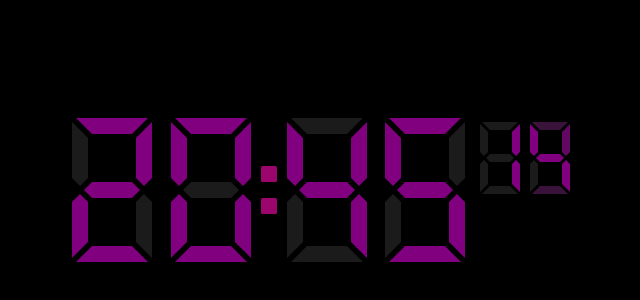
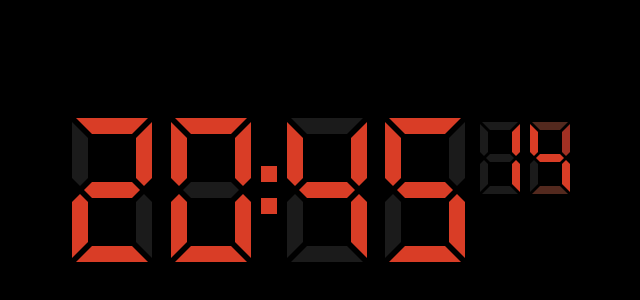
Before and after one commit to yoksel/time, a website: page index.html in a window 1280 px wide. Shown: the part 210-510 px from the top of the page, without its empty margins (340-980 px from the left). Drawn offline with Linux system fonts and the light colour scheme.

Commit message:
Change coloring

```diff
--- a/_src/css/style.scss
+++ b/_src/css/style.scss
@@ -23,13 +23,6 @@ $trans-duration: .5s;
 		border-color: $color;
 		}
 	}
-	.#{$parent}.dottes {
-		background: transparent;
-		&:before,
-		&:after {
-			background: $color;
-			}
-		}
 }
 
 /* Styles
@@ -70,6 +63,7 @@ UL {
 .dottes	{
 	display: inline-block;
 	width: $item-short;
+	background: transparent !important;
 	vertical-align: middle;
 	transition: $trans-duration;
 	&:before,
@@ -77,15 +71,16 @@ UL {
 		content: "";
 		display: block;
 		width: $item-short;
-		height: $item-short;
-		background: $item-color-off;
-        border-radius: .2em;
+		height: 0;
+		border-bottom: $item-short solid $item-color-off;
         transition: $trans-duration;
 		}
 		&:before {
 			margin-bottom: $item-short;
-			}
+		}
+
 	}
+
 /* Digit
 ----------------------------------- */
 .digit {
@@ -97,7 +92,7 @@ UL {
 	.clear {
 		clear: both;
 		}
-	.item {
+	.digit__item {
 		position: relative;
 		transition: $trans-duration;
 		&:before,
@@ -214,13 +209,3 @@ UL {
 	vertical-align: text-bottom;
 	font-size: .5em;
 	}
-/* Digit Coloring
------------------------------------ */
-
-@include digit-coloring (crimson, "js-color--crimson");
-@include digit-coloring (orange, "js-color--orange");
-@include digit-coloring (gold, "js-color--gold");
-@include digit-coloring (yellowgreen, "js-color--yellowgreen");
-@include digit-coloring (steelblue, "js-color--steelblue");
-@include digit-coloring (teal, "js-color--teal");
-@include digit-coloring (purple, "js-color--purple");
--- a/assets/js/script.js
+++ b/assets/js/script.js
@@ -12,20 +12,26 @@
 	[".item--1", ".item--2", ".item--3", ".item--4", ".item--6", ".item--7"]
 	];
 
+var head = document.querySelector('head');
+head.insertAdjacentHTML('beforeend', '<style id="coloring"></style>');
+var style_container = document.getElementById("coloring");
+
 var color_step = 0;
-var color_period = 5;
+var color_steps_max = 60;
+var color_period = 1; // time out before changing color
 var color_time_counter = 0;
-var color_prefix = "js-color";
+var color_class = "js-color--active";
 
 var digits = document.querySelectorAll('.digit');
+var digit_item_class = ".digit__item";
+var digits_items = document.querySelectorAll(".digit__item");
 var dottes = document.querySelector(".dottes");
+var dottes_items = document.querySelectorAll(".dottes__item");
 
 setTime();
 var interval = setInterval(setTime,1000);
 
-var colors = ["crimson", "orange", "gold", "yellowgreen", "steelblue", "purple"];
 
-var class_color = color_prefix + "--" + colors[colors.length - 1];
 
 function setTime() {
 
@@ -43,47 +49,50 @@ function setTime() {
 		var digit = digits[i];
 		var digit_value = +date_string.charAt(i);
 
-		// console.log	(i + ": -- DIGIT:" + digit_value);
-
-		remove_class_from_items (digit, color_prefix);
+		remove_class_from_items (digit, color_class);
+		remove_class_from_elem(dottes, color_class);
 
 		var digit_elems_classes = digits_map[digit_value];
 
 		if ( digit_elems_classes.length > 0 ){
 			for ( var l = 0; l < digit_elems_classes.length; l++ ){
 				var item = digit.querySelector(digit_elems_classes[l]);
-				item.classList.add( class_color );
+				item.classList.add( color_class  );
 				}
 		}
 
-		dottes.classList.add( class_color );
 	}
+
+	dottes.classList.add( color_class );
 
 	// Change colors
 	if ( color_time_counter == color_period ){
 		color_time_counter = 0;
-		change_color();
+		change_color_by_style();
 	}
 	else {
 		color_time_counter++;
 	}
 
+}
 
+function add_class_to_items ( elem ) {
+	var items = elem.querySelectorAll(".item");
+
+	for ( var i = 0; i < items.length; i++ ){
+		items[i].classList.add ( class_color );
+	}
 }
 
 function remove_class_from_items ( elem, class_prefix ) {
-	// console.log(elem);
 	var items = elem.querySelectorAll(".item");
 
 	for ( var i = 0; i < items.length; i++ ){
 		remove_class_from_elem(items[i], class_prefix);
 	}
-	// remove_class_from_elem(".dottes", class_prefix);
-
 }
 
 function remove_class_from_elem ( elem, class_prefix ) {
-	// console.log ("remove_class_from_elem");
 	var classes = elem.classList;
 
 	for ( var k = 0; k < classes.length; k++ ){
@@ -93,12 +102,19 @@ function remove_class_from_elem ( elem, class_prefix ) {
 	}
 }
 
-function change_color(){
-	class_color = color_prefix + "--" + colors[color_step];
-	remove_class_from_elem ( dottes, color_prefix );
-	dottes.classList.add ( class_color );
+function change_color_by_style(){
 
-	if ( color_step < colors.length - 1 ){
+	var hue_value = 360 / 60 * color_step;
+
+	var current_color = "hsl(" + hue_value + ", 70%, 50%)";
+	var color_class_local = "." + color_class;
+
+	var styles = color_class_local + " { background: " + current_color + "; }";
+		styles += color_class_local + ":before, " + color_class_local + ":after { border-color: " + current_color + "; }";
+
+	style_container.innerHTML = styles;
+
+	if ( color_step < color_steps_max ){
 		color_step++;
 	}
 	else {
--- a/index.html
+++ b/index.html
@@ -7,65 +7,65 @@
 	<body>
 		<div class="wrapper">
 			<ul class="digit hours--1">
-				<li class="item item--h item--1"></li>
-				<li class="item item--v item--2"></li>
-				<li class="item item--v item--3"></li>
-				<li class="item item--h item--4"></li>
-				<li class="item item--v item--5"></li>
-				<li class="item item--v item--6"></li>
-				<li class="item item--h item--7"></li>
+				<li class="item digit__item item--h item--1"></li>
+				<li class="item digit__item item--v item--2"></li>
+				<li class="item digit__item item--v item--3"></li>
+				<li class="item digit__item item--h item--4"></li>
+				<li class="item digit__item item--v item--5"></li>
+				<li class="item digit__item item--v item--6"></li>
+				<li class="item digit__item item--h item--7"></li>
 			</ul>
 
 			<ul class="digit hours--2">
-				<li class="item item--h item--1"></li>
-				<li class="item item--v item--2"></li>
-				<li class="item item--v item--3"></li>
-				<li class="item item--h item--4"></li>
-				<li class="item item--v item--5"></li>
-				<li class="item item--v item--6"></li>
-				<li class="item item--h item--7"></li>
+				<li class="item digit__item item--h item--1"></li>
+				<li class="item digit__item item--v item--2"></li>
+				<li class="item digit__item item--v item--3"></li>
+				<li class="item digit__item item--h item--4"></li>
+				<li class="item digit__item item--v item--5"></li>
+				<li class="item digit__item item--v item--6"></li>
+				<li class="item digit__item item--h item--7"></li>
 			</ul>
 
 			<span class="dottes"></span>
 
 			<ul class="digit min--0">
-				<li class="item item--h item--1"></li>
-				<li class="item item--v item--2"></li>
-				<li class="item item--v item--3"></li>
-				<li class="item item--h item--4"></li>
-				<li class="item item--v item--5"></li>
-				<li class="item item--v item--6"></li>
-				<li class="item item--h item--7"></li>
+				<li class="item digit__item item--h item--1"></li>
+				<li class="item digit__item item--v item--2"></li>
+				<li class="item digit__item item--v item--3"></li>
+				<li class="item digit__item item--h item--4"></li>
+				<li class="item digit__item item--v item--5"></li>
+				<li class="item digit__item item--v item--6"></li>
+				<li class="item digit__item item--h item--7"></li>
 			</ul>
 
 			<ul class="digit min--1">
-				<li class="item item--h item--1"></li>
-				<li class="item item--v item--2"></li>
-				<li class="item item--v item--3"></li>
-				<li class="item item--h item--4"></li>
-				<li class="item item--v item--5"></li>
-				<li class="item item--v item--6"></li>
-				<li class="item item--h item--7"></li>
+				<li class="item digit__item item--h item--1"></li>
+				<li class="item digit__item item--v item--2"></li>
+				<li class="item digit__item item--v item--3"></li>
+				<li class="item digit__item item--h item--4"></li>
+				<li class="item digit__item item--v item--5"></li>
+				<li class="item digit__item item--v item--6"></li>
+				<li class="item digit__item item--h item--7"></li>
 			</ul>
 
 			<ul class="digit digit--sec">
-				<li class="item item--h item--1"></li>
-				<li class="item item--v item--2"></li>
-				<li class="item item--v item--3"></li>
-				<li class="item item--h item--4"></li>
-				<li class="item item--v item--5"></li>
-				<li class="item item--v item--6"></li>
-				<li class="item item--h item--7"></li>
+				<li class="item digit__item item--h item--1"></li>
+				<li class="item digit__item item--v item--2"></li>
+				<li class="item digit__item item--v item--3"></li>
+				<li class="item digit__item item--h item--4"></li>
+				<li class="item digit__item item--v item--5"></li>
+				<li class="item digit__item item--v item--6"></li>
+				<li class="item digit__item item--h item--7"></li>
 			</ul>
 
 			<ul class="digit digit--sec">
-				<li class="item item--h item--1"></li>
-				<li class="item item--v item--2"></li>
-				<li class="item item--v item--3"></li>
-				<li class="item item--h item--4"></li>
-				<li class="item item--v item--5"></li>
-				<li class="item item--v item--6"></li>
-				<li class="item item--h item--7"></li>
+				<li class="item digit__item item--h item--1"></li>
+				<li class="item digit__item item--v item--2"></li>
+				<li class="item digit__item item--v item--3"></li>
+				<li class="item digit__item item--h item--4"></li>
+				<li class="item digit__item item--v item--5"></li>
+				<li class="item digit__item item--v item--6"></li>
+				<li class="item digit__item item--h item--7"></li>
 			</ul>
 		</div>
 
```
Also changed, not shown: assets/css/style.css.
